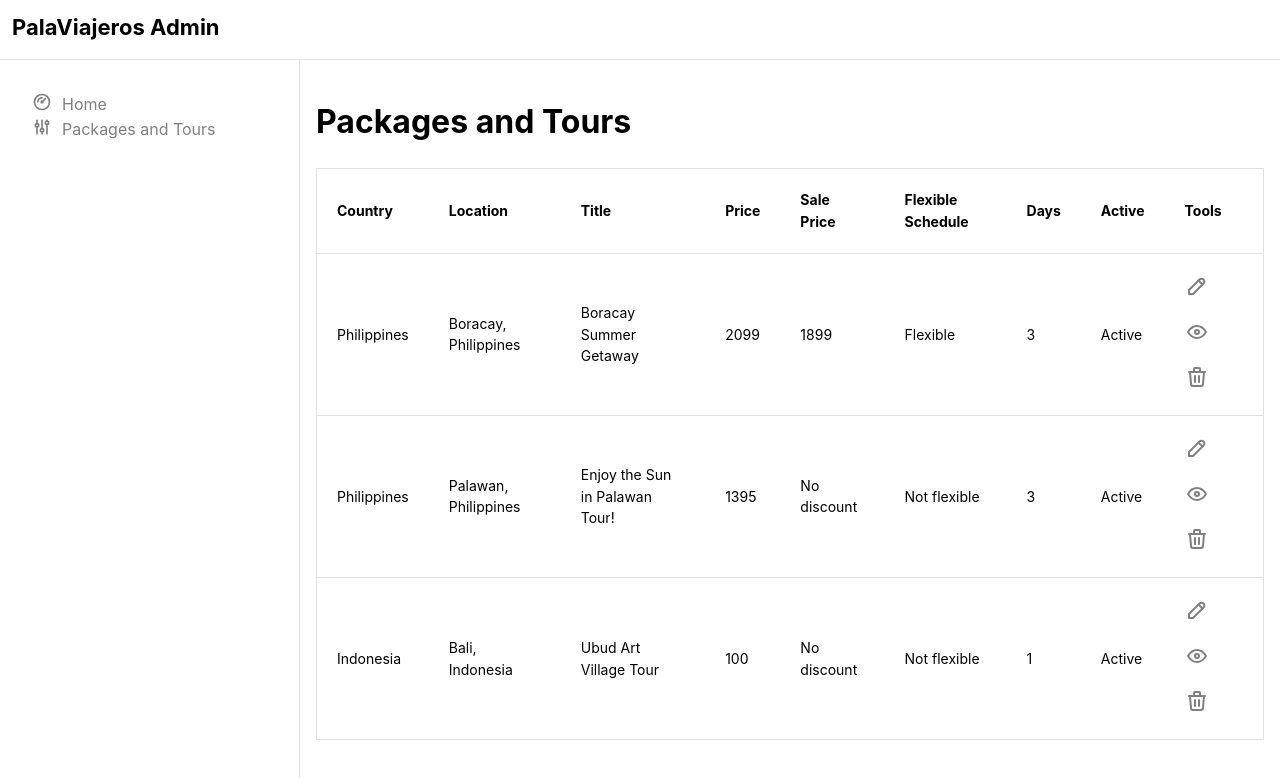
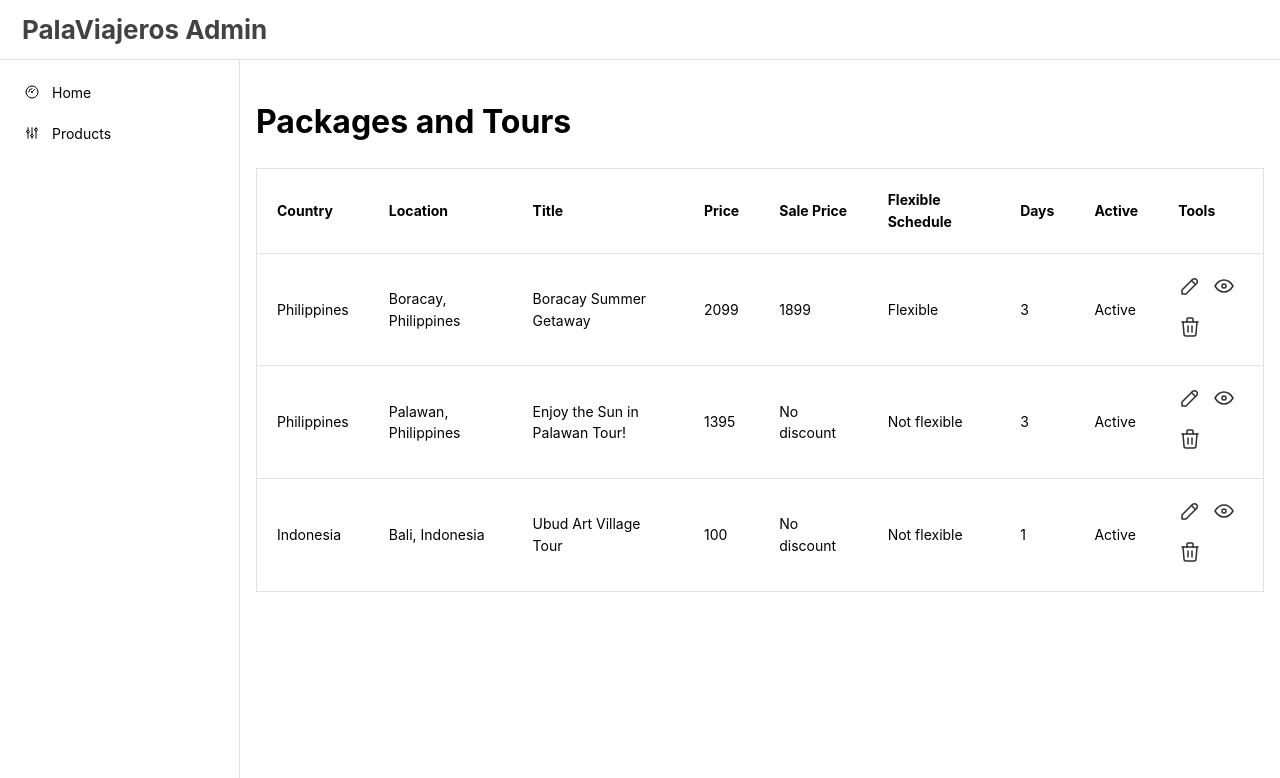
Before and after one commit to palaviajeros/palaviajeros-admin, a Next.js app: page /PackagesAndTours in a window 1280 px wide. Shown: the top 778 px of the page. Built offline with nearby package versions, Linux system fonts and the light colour scheme.

Commit message:
Extract packages and country to a new component

```diff
--- a/src/app/PackagesAndTours/page.tsx
+++ b/src/app/PackagesAndTours/page.tsx
@@ -1,13 +1,12 @@
 "use client";
 import React from "react";
-import { Table, ScrollArea, Group } from "@mantine/core";
+import { Table, ScrollArea, Group, Anchor } from "@mantine/core";
 import { IconTrash, IconEye, IconPencil } from "@tabler/icons-react";
-import Link from "next/link";
 import { countries } from "./countries";
+import { Country, Package } from "./interface";
 
-export default function PackagesAndTours() {
-  const rows = countries.flatMap((country) =>
-    country.packages.map((pkg) => (
+function PackagesRow({ pkg, country }: { pkg: Package; country: Country }) {
+  return (
     <Table.Tr key={`${country.countryCode}-${pkg.code}`}>
       <Table.Td>{country.countryName}</Table.Td>
       <Table.Td>{pkg.location}</Table.Td>
@@ -18,21 +17,24 @@ export default function PackagesAndTours() {
       <Table.Td>{pkg.days}</Table.Td>
       <Table.Td>{country.available ? "Active" : "Inactive"}</Table.Td>
       <Table.Td>
-          <Group>
-            <Link style={{ textDecoration: "none", color: "grey" }} href="#">
-              <IconPencil />
-            </Link>
-            <Link style={{ textDecoration: "none", color: "grey" }} href="#">
-              <IconEye />
-            </Link>
-            <Link style={{ textDecoration: "none", color: "grey" }} href="#">
-              <IconTrash />
-            </Link>
+        <Group gap="xs">
+          <Anchor underline="never" c="dark" href="#">
+            <IconPencil stroke={1.5} />
+          </Anchor>
+          <Anchor underline="never" c="dark" href="#">
+            <IconEye stroke={1.5} />
+          </Anchor>
+          <Anchor underline="never" c="dark" href="#">
+            <IconTrash stroke={1.5} />
+          </Anchor>
         </Group>
       </Table.Td>
     </Table.Tr>
-    ))
   );
+}
+
+export default function PackagesAndTours() {
+  const rows = countries.flatMap((country) => country.packages.map((pkg) => <PackagesRow key={`${country.countryCode}-${pkg.code}`} pkg={pkg} country={country} />));
 
   const names = (
     <Table.Tr>
--- a/src/app/components/Header/Header.tsx
+++ b/src/app/components/Header/Header.tsx
@@ -11,7 +11,9 @@ export default function Header() {
   return (
     <>
       <Flex justify="space-between" align="center">
-        <Title order={3}>PalaViajeros Admin</Title>
+        <Title order={2} c="var(--mantine-color-dark-4)" pl={10}>
+          PalaViajeros Admin
+        </Title>
         <Burger opened={opened} hiddenFrom="sm" onClick={toggle} aria-label="Toggle navigation" />
       </Flex>
       <Drawer
@@ -24,7 +26,7 @@ export default function Header() {
         position="left"
         size="100%"
       >
-        <Box onClick={close}>
+        <Box>
           <Navbar />
         </Box>
       </Drawer>
--- a/src/app/components/Navbar/Navbar.tsx
+++ b/src/app/components/Navbar/Navbar.tsx
@@ -1,27 +1,19 @@
 "use client";
 import React from "react";
 import styles from "@/app/components/Navbar/navbar.module.css";
-import Link from "next/link";
 import { IconGauge, IconAdjustments } from "@tabler/icons-react";
-import { Box } from "@mantine/core";
+import { Box, NavLink } from "@mantine/core";
 
 const links = [
   { icon: IconGauge, link: "/", label: "Home" },
-  { icon: IconAdjustments, link: "/PackagesAndTours", label: "Packages and Tours" },
+  { icon: IconAdjustments, link: "/PackagesAndTours", label: "Products" },
 ];
 
 export default function Navbar() {
-  const items = links.map((link) => (
-    <Link style={{ textDecoration: "none", color: "grey", display: "flex", flexDirection: "row", gap: "10px" }} key={link.label} href={link.link}>
-      {link.icon && <link.icon size={20} />}
-      {link.label}
-    </Link>
-  ));
+  const items = links.map((link, index) => <NavLink href={link.link} key={index} label={link.label} leftSection={<link.icon stroke={1.5} size="1rem" />} />);
   return (
     <nav>
-      <Box p="md" bg="var(--mantine-color-body)">
-        {items}
-      </Box>
+      <Box bg="var(--mantine-color-body)">{items}</Box>
     </nav>
   );
 }
--- a/src/app/layout.tsx
+++ b/src/app/layout.tsx
@@ -15,7 +15,7 @@ export default function RootLayout({ children }: { children: React.ReactNode })
           <AppShell
             header={{ height: 60 }}
             navbar={{
-              width: { sm: 200, lg: 300 },
+              width: { sm: 240 },
               breakpoint: "sm",
             }}
             padding="md"
@@ -23,7 +23,7 @@ export default function RootLayout({ children }: { children: React.ReactNode })
             <AppShellHeader p="sm">
               <Header />
             </AppShellHeader>
-            <AppShellNavbar p="md" bg="transparent" visibleFrom="sm">
+            <AppShellNavbar visibleFrom="sm" p="sm">
               <Navbar />
             </AppShellNavbar>
             <AppShellMain>{children}</AppShellMain>
```
Lines whose indentation alone changed are shown as unchanged.
